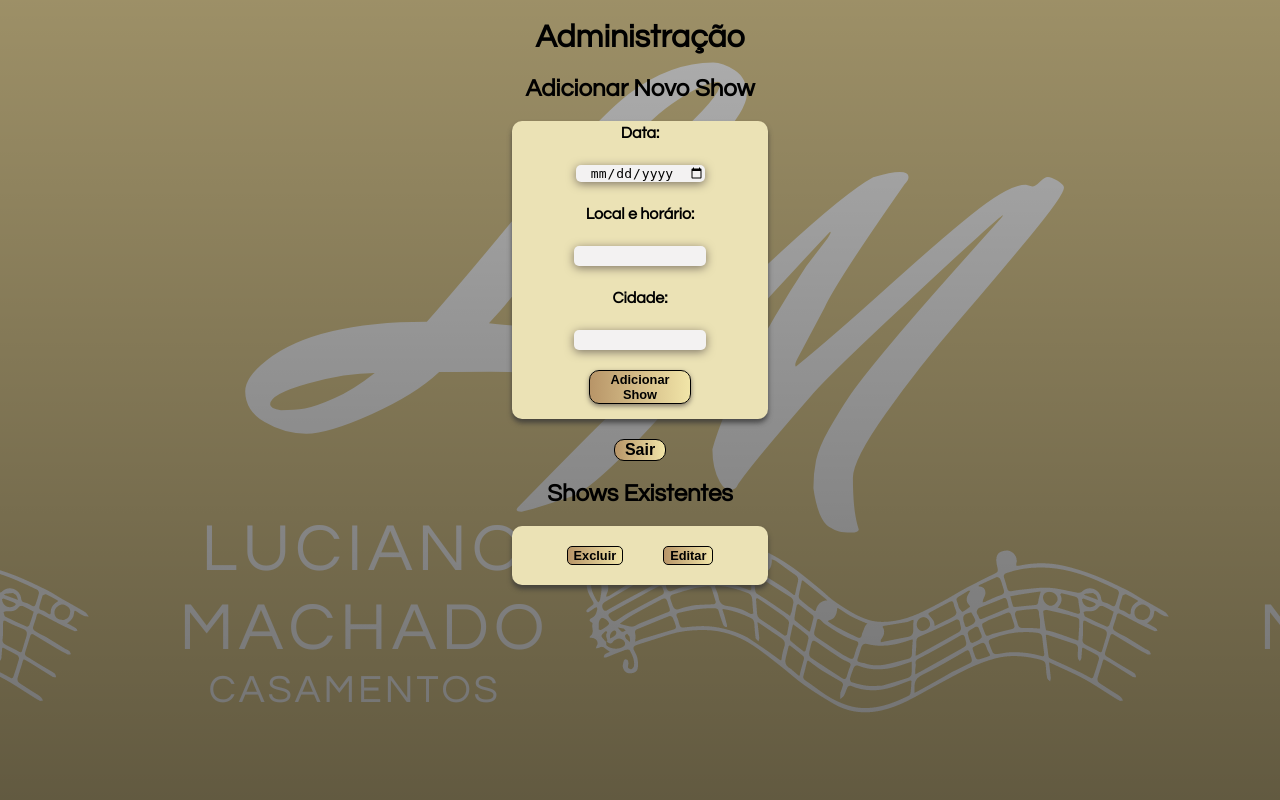
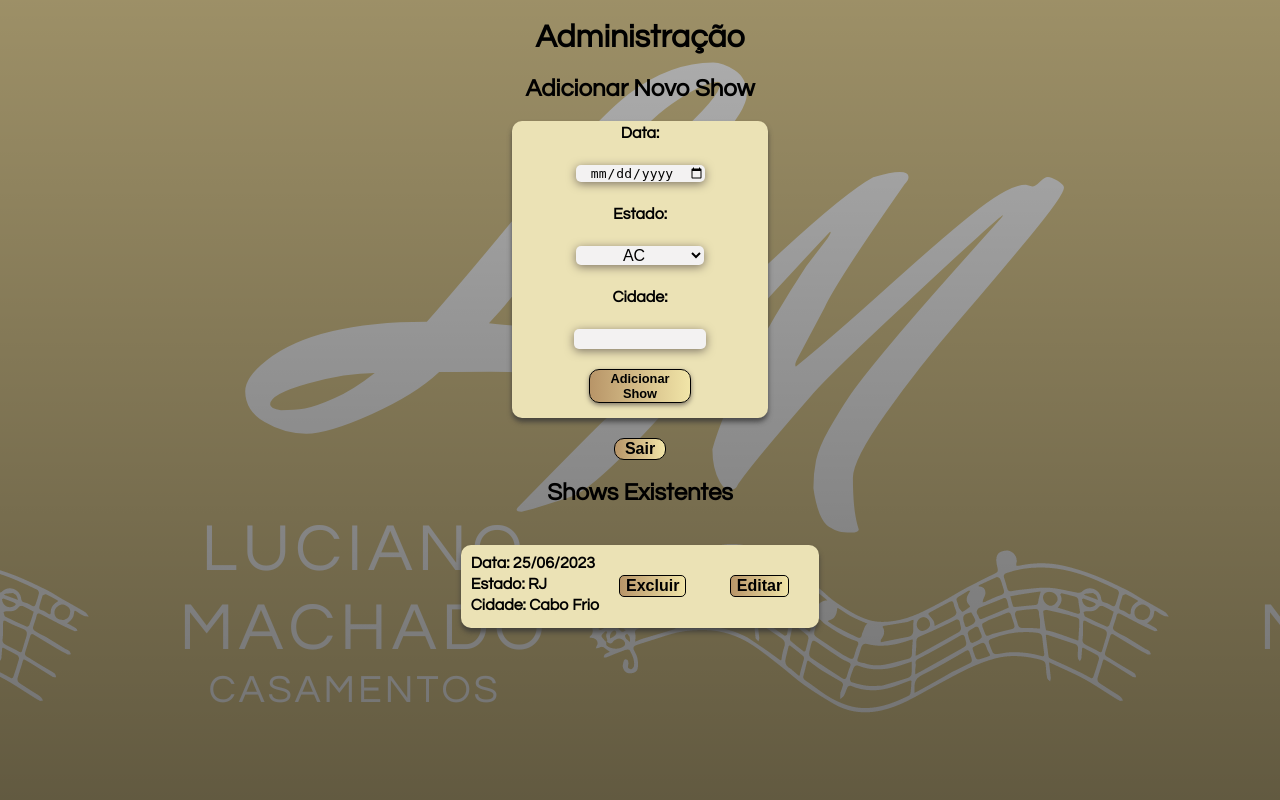
Before and after one commit to DigoPires/Luciano-Machado, a PHP site: page /views/admin.php in a window 1280 px wide. Run offline with PHP 8.4, Linux system fonts and the light colour scheme; a user stored in the database is signed in; data comes from the database, SQL or seed files in the repository; some libraries are stand-ins or nearby versions.

Commit message:
INSERT E DELETE DA AGENDA FEITOS

```diff
--- a/models/conexao.php
+++ b/models/conexao.php
@@ -8,11 +8,11 @@ $dbName = 'db_lucianomachado';
 $conexao = new mysqli($dbHost, $dbUsername, $dbPassword, $dbName);
 
 
-if($conexao -> connect_errno)
-{
-echo "Erro";
-}
-else
-{
-echo "Conexão efetuada com sucesso";
-}
+// if($conexao -> connect_errno)
+// {
+// echo "Erro";
+// }
+// else
+// {
+// echo "Conexão efetuada com sucesso";
+// }
--- a/views/CSS/admin.css
+++ b/views/CSS/admin.css
@@ -11,6 +11,7 @@ body {
     background:linear-gradient(rgba(0, 0, 0, 0.308), rgba(0, 0, 0, 0.568)), url(../IMG/logos/logo-branca-fundo-gold.png);
     font-weight: bold;
     background-position: center;
+    background-attachment: fixed;
 }
 
 label {
@@ -72,7 +73,20 @@ label {
     transform: scale(1.01);
 }
 
-.add_show input {
+.add_show input{
+    width: 10vw;
+    margin: 20px;
+    font-size: 1em;
+    text-align: center;
+    border: none;
+    outline: unset;
+    border-radius: 5px;
+    background-color: rgb(243, 242, 242);
+    width: 10vw;
+    box-shadow: 0px 2px 10px #7e7566;
+}
+
+.local{
     width: 10vw;
     margin: 20px;
     font-size: 1em;
@@ -87,12 +101,28 @@ label {
 
 .shows-existentes {
     display: flex;
+    flex-direction: column;
     justify-content: center;
-    align-items: center;
-    width: 20vw;
+}
+
+.show {
+    display: flex;
+    justify-content: space-between;
     background-color: #ebe2b5;
     box-shadow: 0px 4px 5px rgba(53, 53, 53, 0.75);
     border-radius: 10px;
+    padding: 10px;
+    text-align: justify;
+    margin-top: 20px;
+}
+
+.lista-shows {
+    display: flex;
+    flex-direction: column;
+}
+
+.lista-shows div {
+    margin-bottom: 5px;
 }
 
 .shows-existentes button {
@@ -100,7 +130,7 @@ label {
     border: 1px solid black;
     margin: 20px;
     border-radius: 5px;
-    font-size: 1vw;
+    font-size: 1em;
     font-weight: bold;
     cursor: pointer;
     transition: background 0.3s ease, box-shadow 0.3s ease, transform 0.3s ease;
--- a/views/JS/admin.js
+++ b/views/JS/admin.js
@@ -0,0 +1,50 @@
+// ALERTA AO CADASTRAR O SHOW COM SWEETALERT
+document.addEventListener('DOMContentLoaded', function() {
+    let mensagem = document.querySelector('.mensagem');
+
+    if (mensagem) {
+        setTimeout(function() {
+            mensagem.remove();
+            Swal.fire({
+                title: 'Sucesso',
+                text: 'O show foi adcionado a agenda com sucesso!',
+                icon: 'success',
+                timer: 3000,
+                showConfirmButton: false,
+                background:"#fff5e6"
+            });
+        });
+    }
+});
+
+// ALERTA PARA EXCLUSÃO DE SHOW
+// ALERTA PARA EXCLUSÃO DE SHOW
+function confirmarExclusao(codAgenda) {
+    Swal.fire({
+        title: 'Tem certeza?',
+        text: "Você realmente deseja excluir este show?",
+        icon: 'warning',
+        showCancelButton: true,
+        confirmButtonColor: '#3085d6',
+        cancelButtonColor: '#d33',
+        confirmButtonText: 'Sim, excluir!',
+        cancelButtonText: 'Cancelar',
+        background:"#fff5e6"
+    }).then((result) => {
+        if (result.isConfirmed) {
+            setTimeout(() => {
+                document.getElementById('form-excluir-' + codAgenda).submit();
+            }, 3000);
+            Swal.fire({
+                title: 'Excluído!',
+                text: 'O show foi excluído com sucesso!',
+                icon: 'success',
+                position: 'center',
+                width: 400,
+                showConfirmButton: false,
+                timer: 5000,
+                background:"#fff5e6"
+            });
+        }
+    });
+}
--- a/views/admin.php
+++ b/views/admin.php
@@ -1,7 +1,11 @@
+<?php
+include_once ('../models/conexao.php');
+?>
+
 <?php
 session_start();
 
-if (!isset($_SESSION['login']) || empty($_SESSION['login'])) {
+if (!isset ($_SESSION['login']) || empty ($_SESSION['login'])) {
     header('Location: ../index.php');
     exit;
 }
@@ -15,38 +19,110 @@ if (!isset($_SESSION['login']) || empty($_SESSION['login'])) {
     <meta name="viewport" content="width=device-width, initial-scale=1.0">
     <title>Administração</title>
     <link rel="stylesheet" href="./CSS/admin.css">
+    <link rel="stylesheet" href="https://cdn.jsdelivr.net/npm/sweetalert2@10/dist/sweetalert2.min.css">
+
 </head>
 
 <body>
-
     <div class="container">
         <h1>Administração</h1>
         <h2>Adicionar Novo Show</h2>
         <div>
-            <form class="add_show">
+
+        <!-- formulario para add show -->
+            <form class="add_show" action="../controllers/addShow.php" method="POST">
                 <label>Data:</label>
-                <input class="date" type="date" required>
-                <label>Local e horário:</label>
-                <input class="local" type="text" required>
+                <input class="date" type="date" name="data" required>
+                <label>Estado:</label>
+                <select class="local" type="text" name="local" required>
+                <option value="AC">AC</option>
+                    <option value="AL">AL</option>
+                    <option value="AP">AP</option>
+                    <option value="AM">AM</option>
+                    <option value="BA">BA</option>
+                    <option value="CE">CE</option>
+                    <option value="DF">DF</option>
+                    <option value="ES">ES</option>
+                    <option value="GO">GO</option>
+                    <option value="MA">MA</option>
+                    <option value="MT">MT</option>
+                    <option value="MS">MS</option>
+                    <option value="MG">MG</option>
+                    <option value="PA">PA</option>
+                    <option value="PB">PB</option>
+                    <option value="PR">PR</option>
+                    <option value="PE">PE</option>
+                    <option value="PI">PI</option>
+                    <option value="RJ">RJ</option>
+                    <option value="RN">RN</option>
+                    <option value="RS">RS</option>
+                    <option value="RO">RO</option>
+                    <option value="RR">RR</option>
+                    <option value="SC">SC</option>
+                    <option value="SP">SP</option>
+                    <option value="SE">SE</option>
+                    <option value="TO">TO</option>
+                </select>
                 <label>Cidade:</label>
-                <input class="cidade" type="text" required>
+                <input class="cidade" type="text" name="cidade" required>
                 <div class="botoes">
-                    <button type="submit">Adicionar Show</button>
+                    <button type="submit" name="submit">Adicionar Show</button>
                 </div>
+
+                <!-- MENSAGEM DE SUCESSO USANDO SWEETALERT -->
+                <?php if (isset ($_SESSION['mensagem'])): ?>
+        <div class="mensagem">
+            <p> <?php echo $_SESSION['mensagem']; ?></p>
+        </div>
+                <?php unset($_SESSION['mensagem']); ?>
+                <?php endif; ?>
             </form>
+
+            <!-- BOTÃO DE LOGOUT -->
             <a href="../controllers/logout.php"><button class="sair" type="submit" name="logout">Sair</button></a>
         </div>
     </div>
 
     <h2>Shows Existentes</h2>
     <div class="shows-existentes">
-        <form>
-            <button class="excluir" type="submit">Excluir</button>
-        </form>
-        <button class="editar">Editar</button>
-    </div>
 
-    <script src="./JS/admin.js"></script>
+    <!-- PHP PARA O SELECT -->
+    <div class="shows-existentes">
+    <?php
+    $sql = "SELECT cod_Agenda, DATE_FORMAT(data_Show, '%d/%m/%Y') AS data, estado, cidade FROM tb_agenda";
+    $resultado = mysqli_query($conexao, $sql);
+
+    while ($dados = mysqli_fetch_array($resultado)) {
+        ?>
+<!-- LISTA DE SHOWS NO SELECT DO BANCO -->
+            <div class="show">
+            <div class="lista-shows">
+                <div>Data: <?php echo $dados['data']; ?></div>
+                <div>Estado: <?php echo $dados['estado']; ?></div>
+                <div>Cidade: <?php echo $dados['cidade']; ?></div>
+            </div>
+
+            <!-- BOTÃO DE EXCLUIR O SHOW -->
+            <form id="form-excluir-<?php echo $dados['cod_Agenda']; ?>" action="../controllers/excluirShow.php" method="POST">
+                <input type="hidden" name="excluir">
+                <input type="hidden" name="cod_Agenda" value="<?php echo $dados['cod_Agenda']; ?>">
+                <button type="button" class="excluir" onclick="confirmarExclusao(<?php echo $dados['cod_Agenda']; ?>)">Excluir</button>
+
+                <!-- BOTÃO DE EDITAR -->
+                <button class="editar">Editar</button>
+            </form>
+
+        </div>
+        <?php
+    }
+    ?>
+</div>
+
+
+<script src="./JS/admin.js"></script>
+<script src="https://cdn.jsdelivr.net/npm/sweetalert2@11"></script>
+
+
 
 </body>
 
--- a/views/agenda.php
+++ b/views/agenda.php
@@ -44,10 +44,10 @@
                             <p>Agenda</p>
                         </a></li>
                     <li><button class="area-restrita">Área Restrita</button></li>
-                    <form class="restrita" actton="controllers/login.php"  method="POST">
+                    <form class="restrita" action="../controllers/login.php" method="POST">
                         <input class="restrita-input" type="text" placeholder="Login" name="login">
                         <input class="restrita-input" type="password" placeholder="Senha" name="senha">
-                        <input class="entrar" type="submit" value="Entrar">
+                        <input class="entrar" type="submit" value="Entrar" name="submit">
                     </form>
                 </ul>
             </nav>
--- a/views/galeria.php
+++ b/views/galeria.php
@@ -43,10 +43,10 @@
                             <p>Agenda</p>
                         </a></li>
                     <li><button class="area-restrita">Área Restrita</button></li>
-                    <form class="restrita" actton="controllers/login.php"  method="POST">
+                    <form class="restrita" action="../controllers/login.php" method="POST">
                         <input class="restrita-input" type="text" placeholder="Login" name="login">
                         <input class="restrita-input" type="password" placeholder="Senha" name="senha">
-                        <input class="entrar" type="submit" value="Entrar">
+                        <input class="entrar" type="submit" value="Entrar" name="submit">
                     </form>
                 </ul>
             </nav>
--- a/views/playlist.php
+++ b/views/playlist.php
@@ -43,10 +43,10 @@
                             <p>Agenda</p>
                         </a></li>
                     <li><button class="area-restrita">Área Restrita</button></li>
-                    <form class="restrita" actton="controllers/login.php"  method="POST">
+                    <form class="restrita" action="../controllers/login.php" method="POST">
                         <input class="restrita-input" type="text" placeholder="Login" name="login">
                         <input class="restrita-input" type="password" placeholder="Senha" name="senha">
-                        <input class="entrar" type="submit" value="Entrar">
+                        <input class="entrar" type="submit" value="Entrar" name="submit">
                     </form>
                 </ul>
             </nav>
```
Also changed, not shown: other parts of views/CSS/admin.css (+41 -20 lines), controllers/addShow.php (added, +22 -0 lines), controllers/excluirShow.php (added, +21 -0 lines).
